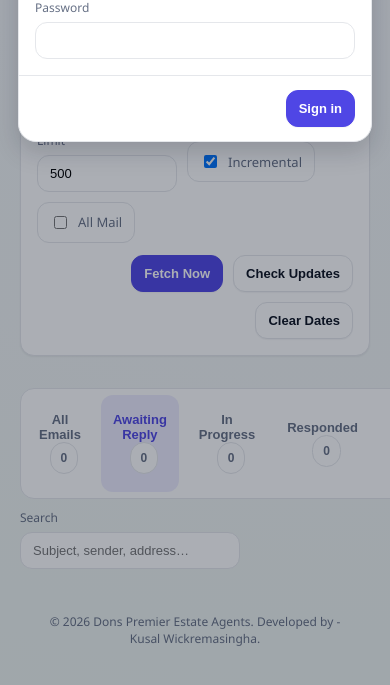
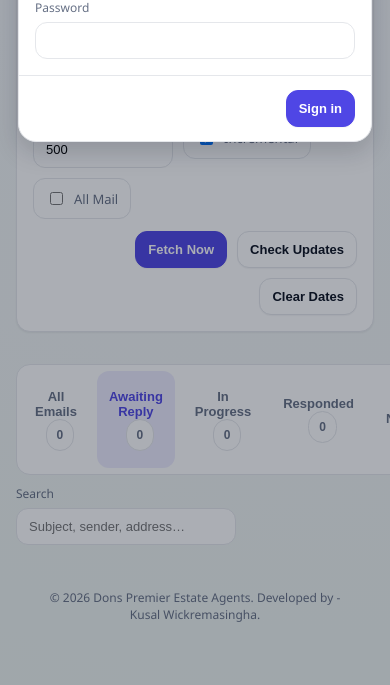
Before and after one commit to management-source/agentbot, a FastAPI app: page / in a window 390 px wide; the page is wider, and only the part inside the window is pictured. Shown: the part 952-1637 px from the top of that part. Run offline with FastAPI, Linux system fonts and the light colour scheme; parts of the project's set-up code (start-up, migrations or seed data) failed here and were passed over.

Commit message:
User Management

```diff
--- a/app/templates/index.html
+++ b/app/templates/index.html
@@ -224,9 +224,10 @@
     }
 
     .page{
-      max-width: 1380px;
-      margin: 0 auto;
-      padding: 20px;
+      width: 100%;
+      max-width: none;
+      margin: 0;
+      padding: 20px 24px;
       display:flex;
       flex-direction:column;
       gap: var(--gap);
@@ -245,6 +246,7 @@
     }
     @media (max-width: 1080px){
       .dashboard-shell{grid-template-columns: 1fr}
+      .page{padding:16px}
     }
     .left-rail{
       display:flex;
@@ -321,9 +323,9 @@
     .footer{
       margin-top:auto;
       padding: 18px 20px 26px 20px;
-      max-width: 1200px;
-      margin-left:auto;
-      margin-right:auto;
+      max-width: none;
+      margin-left:0;
+      margin-right:0;
       color: var(--muted);
       font-size: 12px;
       text-align:center;
```
